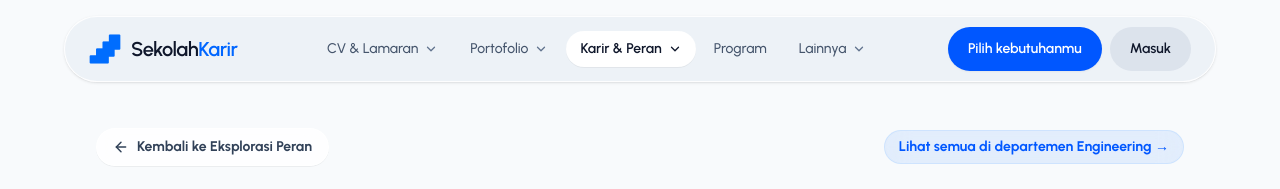
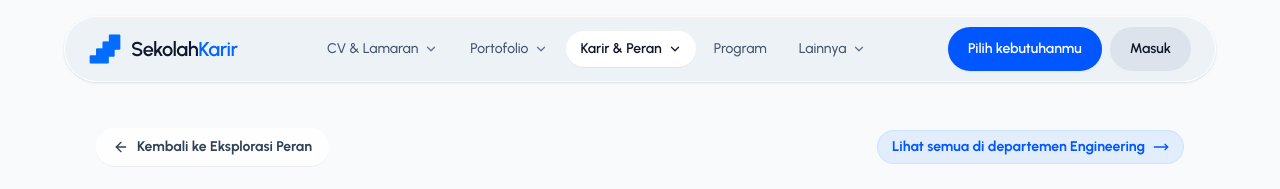
Before and after one commit to aryomcz/AryoRistiawanMachfudz_FrontEndEngineer_SKBatch2, a Next.js app: page /roles/role-01 in a window 1280 px wide. Shown: the top 189 px of the page. Built offline with nearby package versions, Linux system fonts and the light colour scheme; grey boxes are pictures that could not be loaded.

Commit message:
style: change icon in role detail into lucide icon

```diff
--- a/src/components/features/role-explorer/role-detail-view.jsx
+++ b/src/components/features/role-explorer/role-detail-view.jsx
@@ -7,6 +7,7 @@ import { Badge } from "@/components/ui/badge";
 import { RoleCard } from "@/components/features/role-explorer/role-card";
 import { SIMULATED_LOADING_DELAY_MS } from "@/lib/constants";
 import { RoleDetailSkeleton } from "@/app/roles/[id]/loading";
+import { ArrowLeft, MoveRight } from "lucide-react";
 
 const WORK_TYPE_GLASS_VARIANT = {
   Remote: "glass-success",
@@ -47,27 +48,15 @@ export function RoleDetailView({ role, relatedRoles }) {
           href="/"
           className="inline-flex items-center gap-2 rounded-full border border-white/80 bg-white/80 px-4 py-2 text-xs font-bold text-slate-700 shadow-2xs backdrop-blur-md transition-colors hover:border-[#0057FF]/40 hover:bg-white hover:text-[#0057FF] focus-visible:outline-none focus-visible:ring-2 focus-visible:ring-[#0057FF] sm:text-sm"
         >
-          <svg
-            aria-hidden="true"
-            className="h-4 w-4"
-            viewBox="0 0 24 24"
-            fill="none"
-            stroke="currentColor"
-            strokeWidth="2.2"
-            strokeLinecap="round"
-            strokeLinejoin="round"
-          >
-            <path d="m12 19-7-7 7-7" />
-            <path d="M19 12H5" />
-          </svg>
+          <ArrowLeft size={16} />
           Kembali ke Eksplorasi Peran
         </Link>
 
         <Link
           href={`/?dept=${role.department}`}
-          className="rounded-full border border-blue-200/60 bg-blue-500/10 px-3.5 py-1.5 text-xs font-bold text-[#0057FF] backdrop-blur-md transition-colors hover:bg-blue-500/15 sm:text-sm"
+          className="rounded-full inline-flex items-center gap-2 border border-blue-200/60 bg-blue-500/10 px-3.5 py-1.5 text-xs font-bold text-[#0057FF] backdrop-blur-md transition-colors hover:bg-blue-500/15 sm:text-sm"
         >
-          Lihat semua di departemen {role.departmentLabel} →
+          Lihat semua di departemen {role.departmentLabel} <MoveRight size={16}/>
         </Link>
       </div>
 
```
